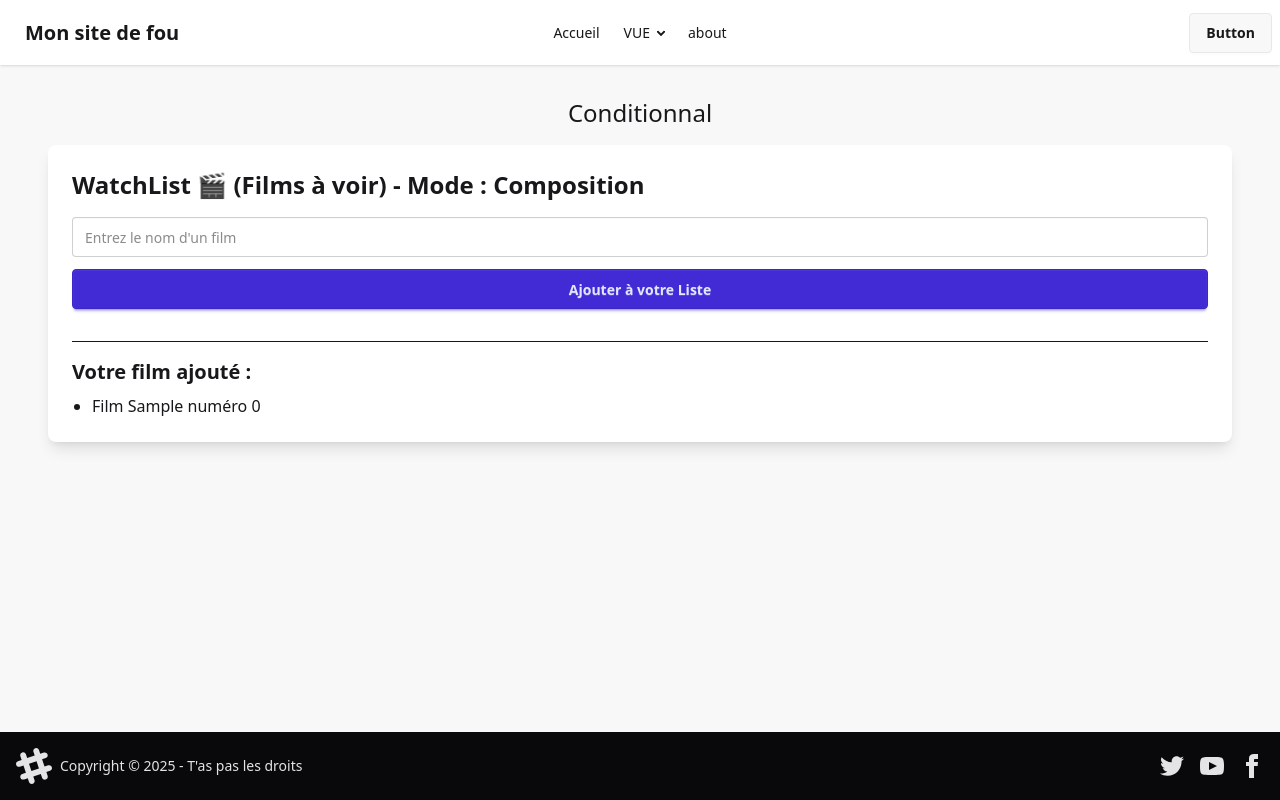
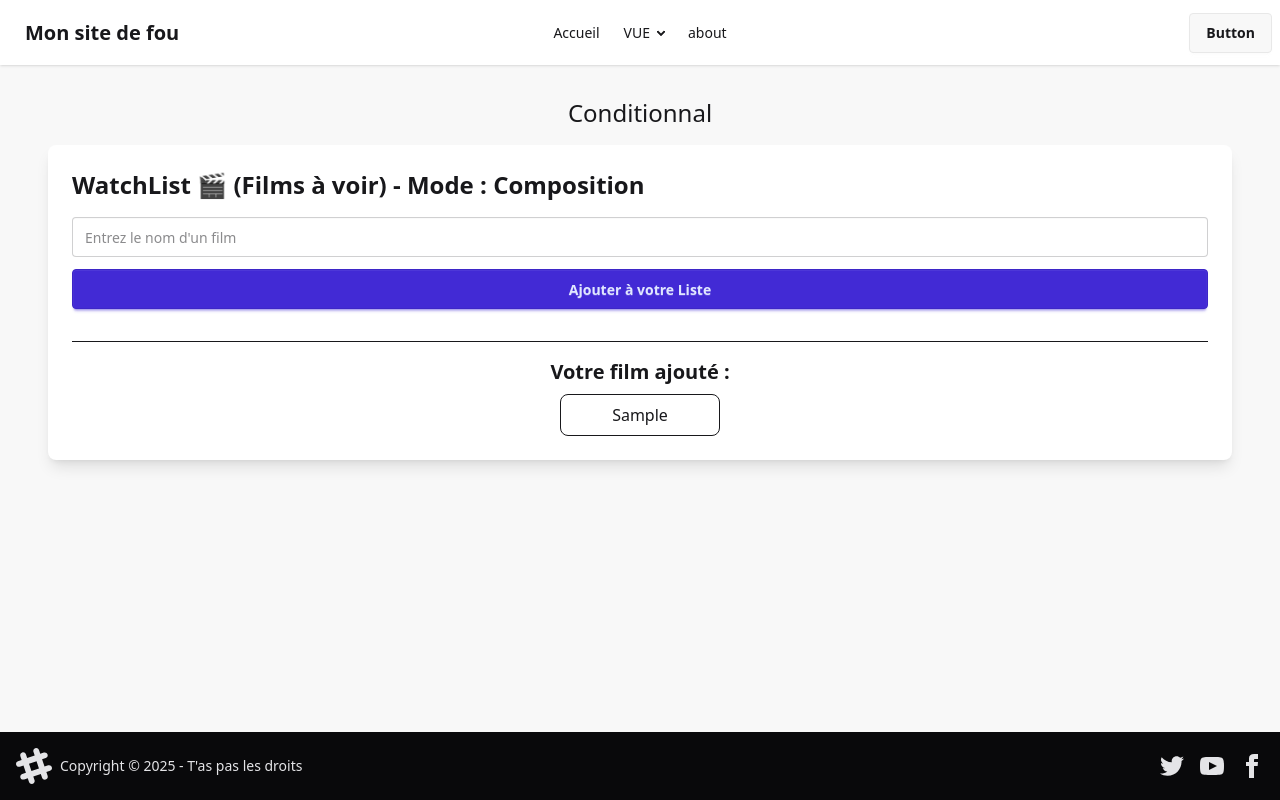
Before and after one commit to El-pollo-loco-adrar/mega_cours_vue, a Vue app: page /conditionnal in a window 1280 px wide. Both pictures are taken after typing "Sample" into the empty fields and a click on the button "Ajouter à votre Liste". Built offline with nearby package versions, Linux system fonts and the light colour scheme.

Commit message:
conditionnal

```diff
--- a/src/views/exercices/conditionnal.vue
+++ b/src/views/exercices/conditionnal.vue
@@ -17,10 +17,14 @@
 
         <!-- Tableau -->
         <div v-if="mesFilms.length > 0">
-            <h3 class="text-xl font-semibold mb-2">Votre film ajouté : </h3>
-            <ul class="list-disc pl-5">
-              <li v-for="(f, index) in mesFilms" :key="index">
-                Film {{ f }} numéro {{ index }}
+            <h3 class="text-xl text-center font-semibold mb-2">Votre film ajouté : </h3>
+            <ul class="pl-0 space-y-2 flex flex-col items-center">
+              <li
+                v-for="(f, index) in mesFilms"
+                :key="index"
+                @click="supprimer(index)"
+                class="text-center cursor-pointer px-3 py-2 border rounded-lg hover:bg-red-100 hover:text-red-500 transition min-w-40 ">
+                {{ f }}
               </li>
             </ul>
         </div>
@@ -45,6 +49,9 @@
       film.value = ""
     }
   }
+  function supprimer(index){
+    mesFilms.value.splice(index, 1)
+  }
 </script>
 
 <style scoped lang="css">
```
